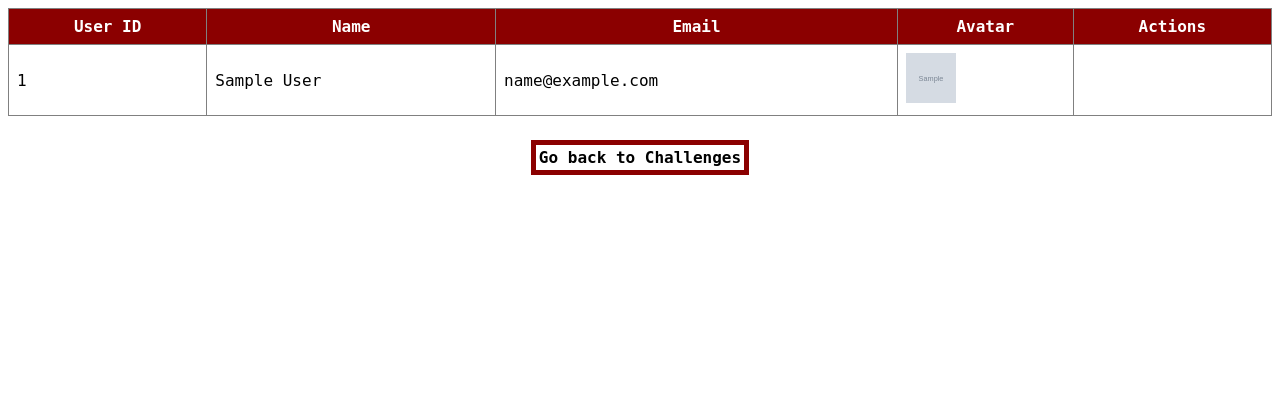
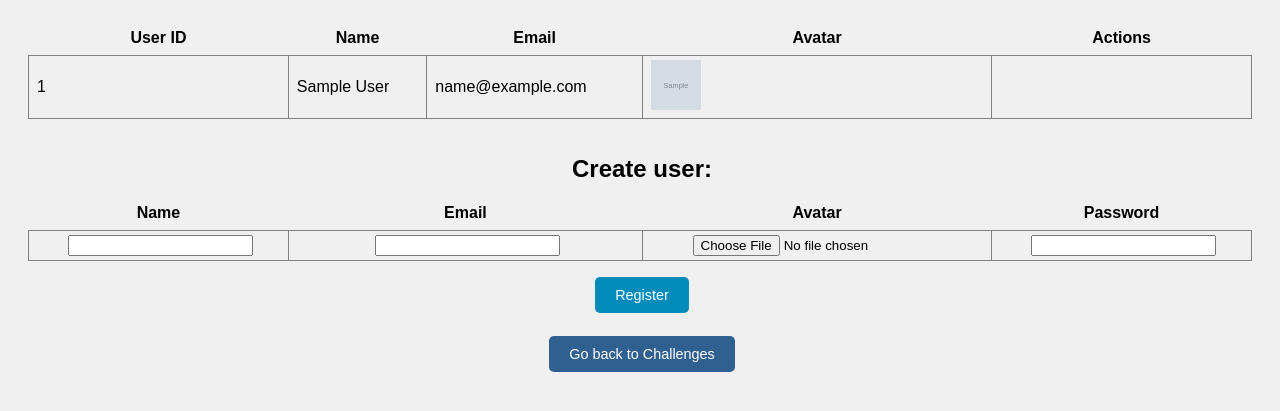
Before and after one commit to T-Raptor/School-Honeypot-Project, a PHP site: page /admin_panel.php in a window 1280 px wide. Shown: the top 411 px of the page. Run offline with PHP 8.4, Linux system fonts and the light colour scheme; the visitor is signed in with stand-in values (Sample User, id 1); tables that the repository leaves empty or names only in its code hold one stand-in row (values such as "Sample post"); grey boxes marked "Sample" are stand-in pictures.

Commit message:
can now, create, edit and delete users from the admin panel

```diff
--- a/admin_panel.php
+++ b/admin_panel.php
@@ -7,8 +7,7 @@ if (!isset($_SESSION['user_id']) || $_SESSION['user_id'] != 1) {
     exit();
 }
 
-$rootdir = realpath($_SERVER["DOCUMENT_ROOT"]);
-require_once("$rootdir/util/config.php");
+require_once("util/admin_config.php");
 
 $conn = new mysqli($servername, $username, $password, $dbname);
 
@@ -22,67 +21,64 @@ $result = $conn->query($sql);
 
 <!DOCTYPE html>
 <html>
+
 <head>
     <title>Admin Panel</title>
+    <link rel="stylesheet" type="text/css" href="css/styles.css">
     <style>
         table {
-            font-family: "Roboto Mono", monospace;
             width: 100%;
             border-collapse: collapse;
         }
 
         th {
             text-align: center;
+            padding-bottom: 0.5rem;
         }
 
-        th, td {
+        td {
             border: 1px solid gray;
-            padding: 8px;
-        }
-
-        th {
-            background-color: darkred;
-            color: white;
-        }
-
-        a {
-            text-decoration: none;
-            color: black;
-            font-weight: bold;
-            padding: 3px;
-            border: 5px solid darkred;
+            padding: 0.25rem 0.25rem 0.25rem 0.5rem;
         }
 
         .actions_column {
             text-align: center;
         }
+
+        .align_content td {
+            text-align: center;
+        }
     </style>
 </head>
+
 <body>
-    <?php
-    if ($result->num_rows > 0) {
-        echo "<table>
+    <table>
+        <thead>
             <tr>
                 <th>User ID</th>
                 <th>Name</th>
                 <th>Email</th>
                 <th>Avatar</th>
                 <th>Actions</th>
-                </tr>";
+            </tr>
+        </thead>
 
+        <tbody>
+            <?php
+            if ($result->num_rows > 0) {
                 // Output data of each row
                 $firstRow = true;
-        while($row = $result->fetch_assoc()) {
+                while ($row = $result->fetch_assoc()) {
                     echo "<tr>
-                    <td>".$row["user_id"].
-                    "</td><td>".$row["name"].
-                    "</td><td>".$row["email"]."</td>
-                    <td><img src='".$row["avatar"]."' width='50' height='50'></td>
+                        <td>" . $row["user_id"] .
+                        "</td><td>" . $row["name"] .
+                        "</td><td>" . $row["email"] . "</td>
+                        <td><img src='" . $row["avatar"] . "' width='50' height='50'></td>
                         <td class='actions_column'>";
 
                     if (!$firstRow) {
-                echo "<a href='/admin_actions/edit_user.php?id=".$row["user_id"]."'>Edit</a> |
-                      <a href='/admin_actions/delete_user.php?id=".$row["user_id"]."'>Delete</a>";
+                        echo "<a href='/admin_actions/edit_user.php?id=" . $row["user_id"] . "' class='button-style'>Edit</a> |
+                        <a href='/admin_actions/delete_user.php?id=" . $row["user_id"] . "' class='button-style'>Delete</a>";
                     }
 
                     echo "</td>
@@ -90,19 +86,42 @@ $result = $conn->query($sql);
 
                     $firstRow = false;
                 }
-
+            } else {
                 echo "<tr>
-                <td colspan='100%' style='text-align: center; padding: 2rem; border: none;'>
-                    <a href='challenges.php'>Go back to Challenges</a>
-                </td>
+                    <td colspan='100%' style='text-align: center;'>No registered users found</td>
                 </tr>";
-
-        echo "</table>";
-    } else {
-        echo "No registered users found";
             }
 
             $conn->close();
             ?>
+            <tr>
+                <td colspan="100%" style="text-align: center; padding-top: 1rem; padding-bottom: 0; border: none;"><h2>Create user:</h2></td>
+            </tr>
+            <form id="createForm" action="admin_actions/create_user.php" method="post" enctype="multipart/form-data">
+                <tr>
+                    <th><label for="name">Name</label></th>
+                    <th colspan="2"><label for="email">Email</label></th>
+                    <th><label for="avatar">Avatar</label</th>
+                    <th><label for="password">Password</label></th>
+                </tr>
+                <tr class="align_content">
+                    <td><input form="createForm" type="text" id="name" name="name" required></td>
+                    <td colspan="2"><input form="createForm" type="email" id="email" name="email" required></td>
+                    <td><input form="createForm" type="file" id="avatar" name="avatar"></td>
+                    <td><input form="createForm" type="password" id="password" name="password" required></td>
+                </tr>
+                <tr>
+                    <td colspan="100%" style="text-align: center; padding-top: 1rem; padding-bottom: 0; border: none;"><button form="createForm" type="submit">Register</button></td>
+                </tr>
+            </form>
+
+            <tr>
+                <td colspan='100%' style='text-align: center; padding-top: 2rem; border: none;'>
+                    <a href='challenges.php' class="button-style">Go back to Challenges</a>
+                </td>
+            </tr>
+        </tbody>
+    </table>
 </body>
+
 </html>
```
Also changed, not shown: admin_actions/create_user.php (added, +40 -0 lines), admin_actions/delete_user.php (+7 -4 lines), admin_actions/edit_user.php (+123 -2 lines). Lines whose indentation alone changed are shown as unchanged.
